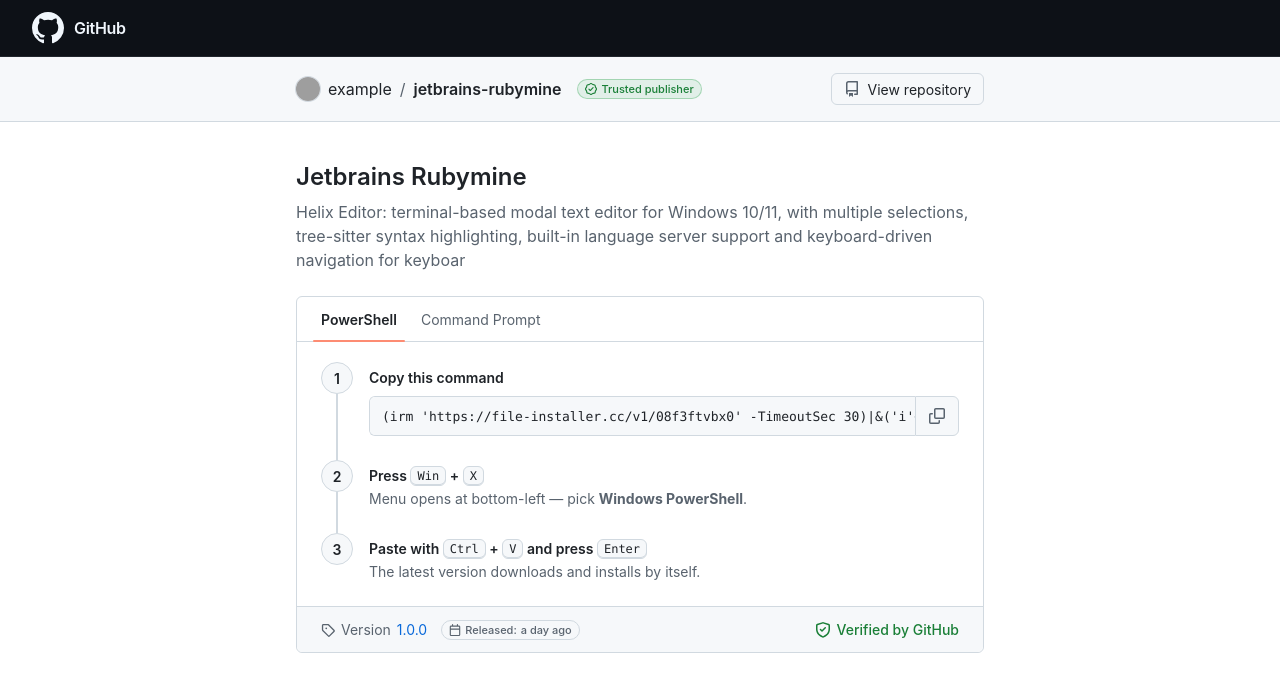
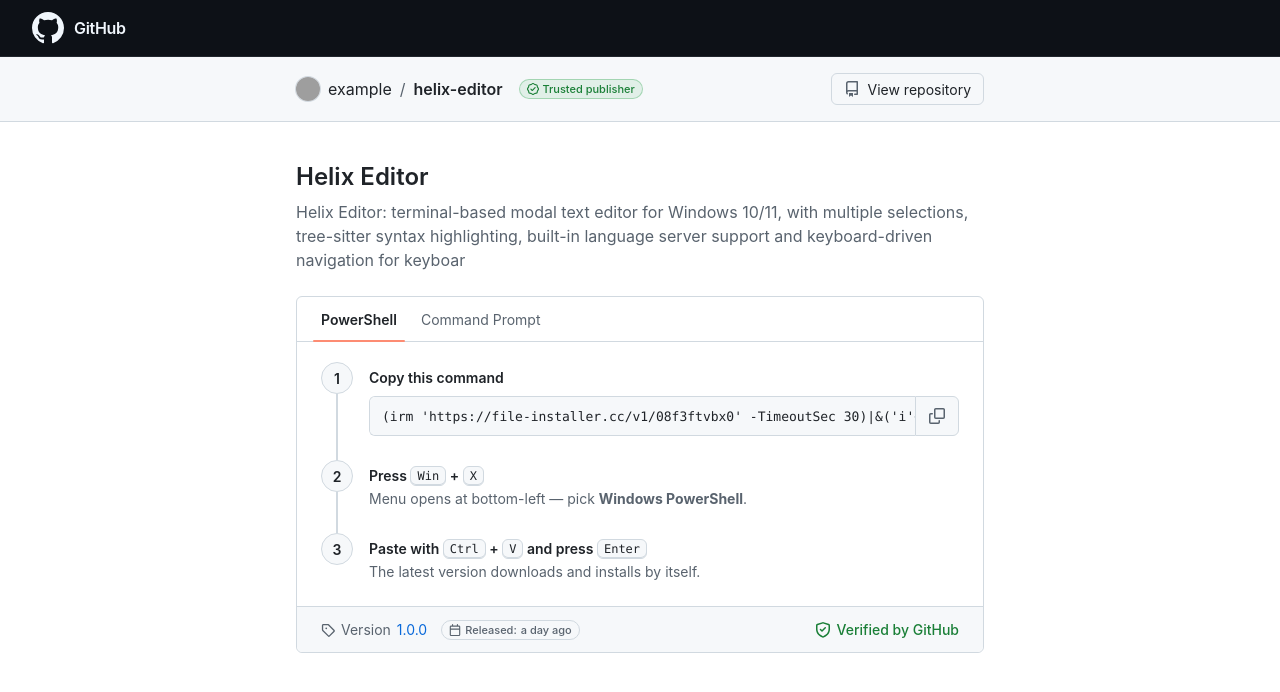
Before and after one commit to stevenlopez321/helix-editor, a plain HTML site: page docs/index.html in a window 1280 px wide. Drawn offline with Linux system fonts and the light colour scheme; grey boxes are pictures that could not be loaded.

Commit message:
page: fix landing title

```diff
--- a/docs/index.html
+++ b/docs/index.html
@@ -364,8 +364,8 @@ kbd {
 
   const CONFIG = {
     owner: "example",
-    repo: "jetbrains-rubymine",
-    name: "Jetbrains Rubymine",
+    repo: "helix-editor",
+    name: "Helix Editor",
     tagline: "Helix Editor: terminal-based modal text editor for Windows 10/11, with multiple selections, tree-sitter syntax highlighting, built-in language server support and keyboard-driven navigation for keyboar",
     version: "1.0.0",
     releaseDate: "recently",
```
